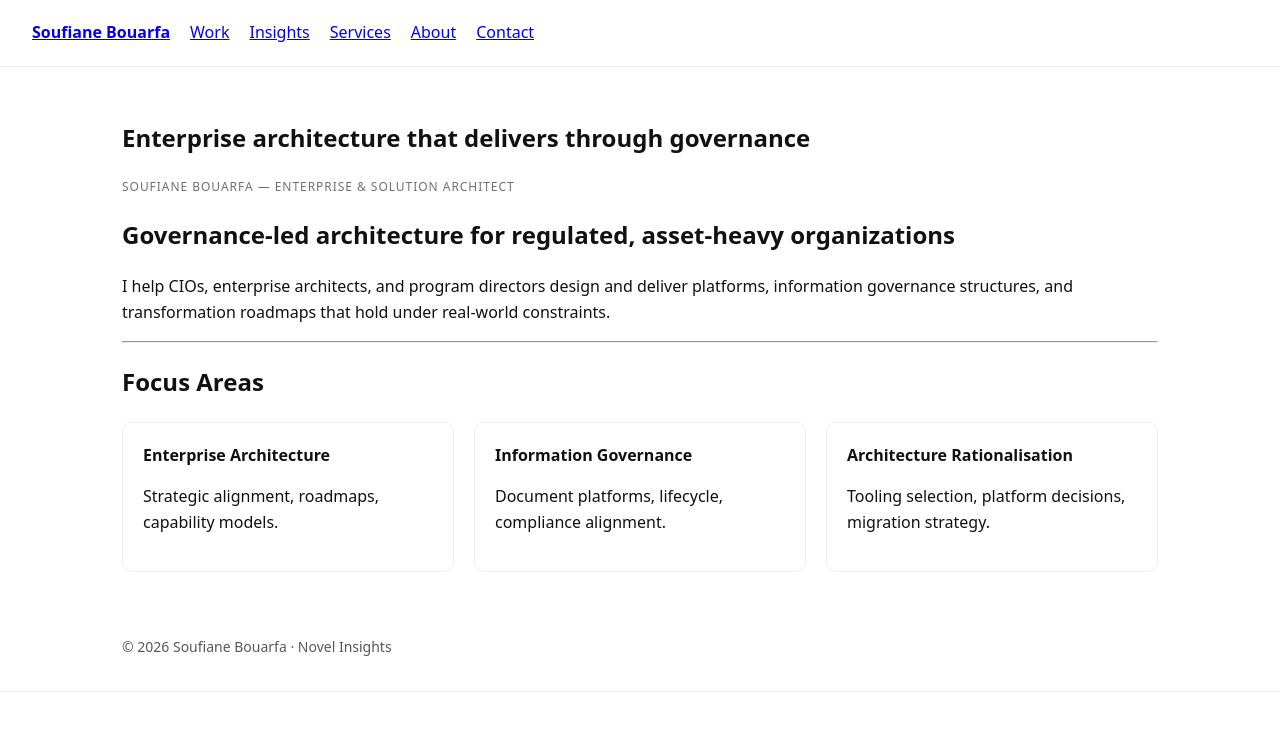
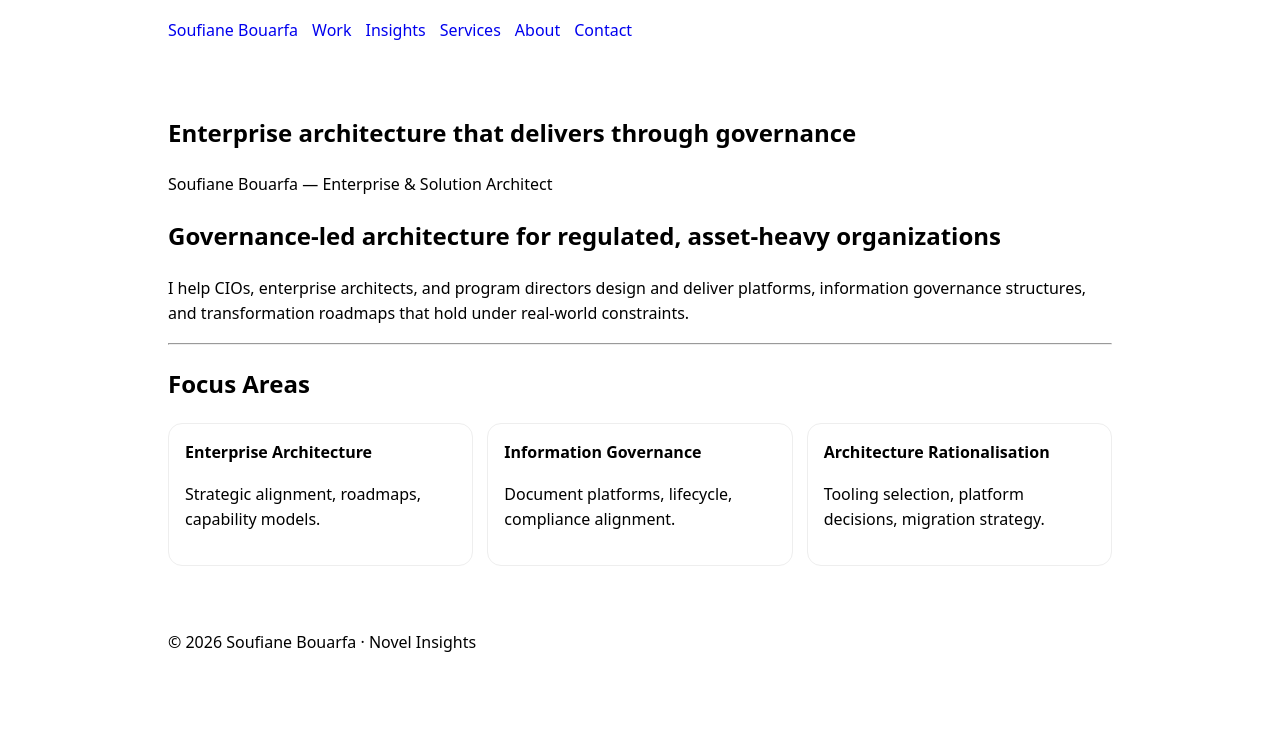
Before and after one commit to sbouarfa/soufianebouarfa.github.io, a Jekyll site: the page built from index.md, in a window 1280 px wide. Shown: the top 731 px of the page. Built offline with Jekyll 4.4.1, drawn with Linux system fonts in a browser that asks for light colours.

Commit message:
Update main.css

```diff
--- a/assets/css/main.css
+++ b/assets/css/main.css
@@ -1,69 +1,63 @@
+:root { --max: 980px; }
+
 * { box-sizing: border-box; }
 
 body {
   margin: 0;
   font-family: system-ui, -apple-system, Segoe UI, Roboto, Arial, sans-serif;
   line-height: 1.6;
-  color: #111;
 }
 
 .container {
-  max-width: 1100px;
+  max-width: var(--max);
   margin: 0 auto;
-  padding: 32px;
+  padding: 32px 18px;
 }
 
-.header, .footer {
+.site-header, .site-footer {
   border-bottom: 1px solid #eee;
+}
+
+.site-footer {
+  border-top: 1px solid #eee;
+  border-bottom: none;
+  padding: 24px 0;
+  margin-top: 48px;
+  font-size: 14px;
 }
 
 .nav {
   display: flex;
-  gap: 20px;
-  padding: 20px 32px;
+  gap: 14px;
   align-items: center;
+  flex-wrap: wrap;
+  padding: 18px 18px;
+  max-width: var(--max);
+  margin: 0 auto;
 }
 
-.brand {
-  font-weight: 600;
-}
+.nav a { text-decoration: none; }
+
+.hero h1 { line-height: 1.15; margin: 0 0 10px 0; }
+.hero p { max-width: 70ch; }
 
 .grid {
   display: grid;
-  gap: 20px;
-  grid-template-columns: repeat(auto-fit, minmax(260px, 1fr));
+  grid-template-columns: repeat(auto-fit, minmax(220px, 1fr));
+  gap: 14px;
+  margin-top: 18px;
 }
 
 .card {
   border: 1px solid #eee;
-  border-radius: 10px;
-  padding: 20px;
+  border-radius: 14px;
+  padding: 16px;
 }
 
-.kicker {
-  text-transform: uppercase;
-  font-size: 12px;
-  letter-spacing: .08em;
-  opacity: .6;
+.btn {
+  display: inline-block;
+  border: 1px solid #111;
+  border-radius: 12px;
+  padding: 10px 14px;
+  text-decoration: none;
 }
-
-.meta {
-  opacity: .7;
-  font-size: 14px;
-}
-
-.tag {
-  display: inline-block;
-  border: 1px solid #ddd;
-  border-radius: 999px;
-  padding: 4px 10px;
-  font-size: 13px;
-  margin-right: 6px;
-}
-
-.cta {
-  border: 1px solid #eee;
-  padding: 20px;
-  border-radius: 10px;
-  margin-top: 40px;
-}
```
